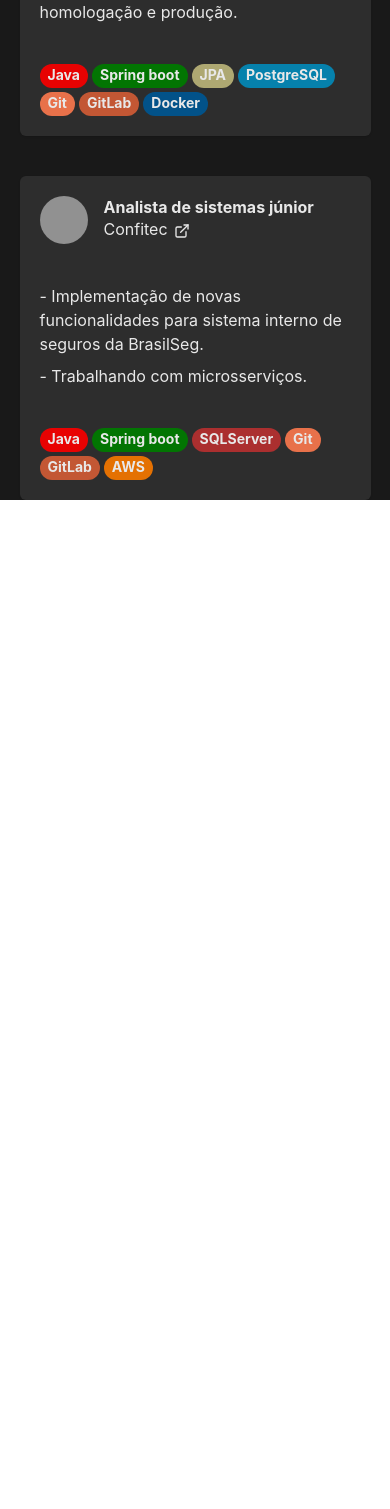
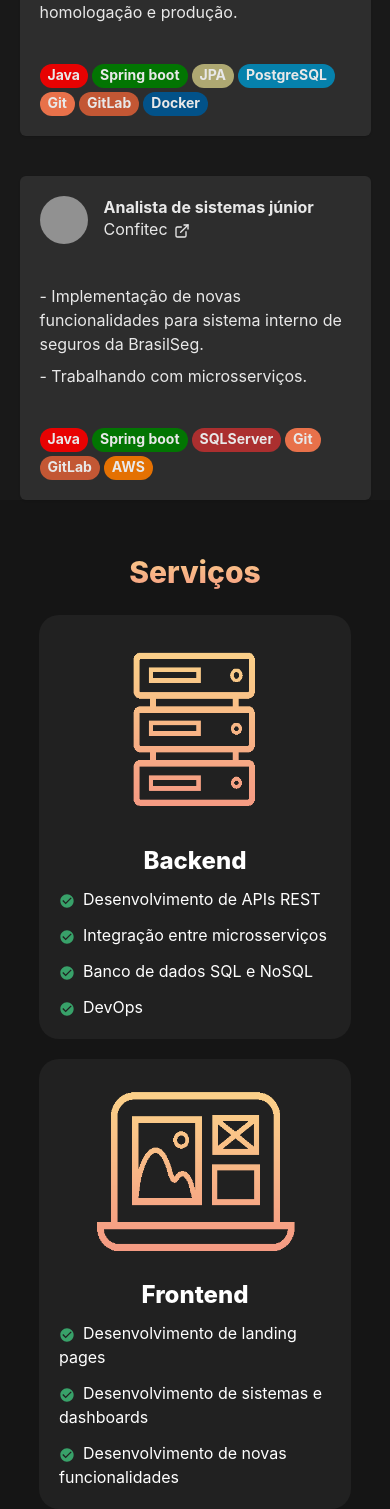
Before and after one commit to edmundo-vitor/portfolio-frontend, a React (Vite) app: page / in a window 390 px wide. Shown: the part 1279-2788 px from the top of the page. Before the commit the page ends 1779 px from the top, so only its background shows below. Built offline with nearby package versions, Linux system fonts and the light colour scheme; grey boxes are pictures that could not be loaded.

Commit message:
fix: services page responsivity

```diff
--- a/src/App.jsx
+++ b/src/App.jsx
@@ -33,7 +33,7 @@ export default function App() {
          <NavBar items={items} />
          <Presentation items={items} />
          <Experience items={items} />
-         {/* <Services items={items} /> */}
+         <Services items={items} />
          {/* <Projects items={items} /> */}
       </>
    )
--- a/src/components/Experience.jsx
+++ b/src/components/Experience.jsx
@@ -122,7 +122,6 @@ export default function Experience({ items }) {
 
             <Stack
                flexDirection='row'
-               // maxWidth='50%'
                alignItems='center'
             >
                <Cards />
--- a/src/components/Services.jsx
+++ b/src/components/Services.jsx
@@ -38,34 +38,33 @@ export default function Services({ items }) {
          flexDirection='column'
          bgColor='#151515'
          width='100vw'
-         height='100vh'
+         minHeight='100vh'
          maxWidth='100%'
          ref={ref}
          justifyContent='center'
          alignItems='center'
          color='#fff'
          zIndex={0}
-         spacing={20}
+         spacing={{ base: 5, sm: 6, md: 10 }}
       >
          <Text
             fontSize='3xl'
             bgGradient='linear(to-b, #FBD189, #F59983)'
             bgClip='text'
             fontWeight='extrabold'
+            mt={{ base: '6vh' }}
          >
             Serviços
          </Text>
 
-
-         <Stack direction='row' spacing={5}>
+         <Stack direction={{ base: 'column', sm: 'row' }} spacing={5}>
             <Stack
                direction='column'
                align='center'
                borderRadius='20px'
                padding='20px'
                backgroundColor='#212121'
-               minW='20vw'
-               maxW='20vw'
+               width={{ base: '80vw', sm: '40vw' }}
             >
                <Image src='back-logo.png' w='190px' h='200px' />
 
@@ -102,8 +101,7 @@ export default function Services({ items }) {
                borderRadius='20px'
                padding='20px'
                backgroundColor='#212121'
-               minW='20vw'
-               maxW='20vw'
+               width={{ base: '80vw', sm: '40vw' }}
             >
                <Image src='front-logo.png' w='220px' h='190px' />
 
```
